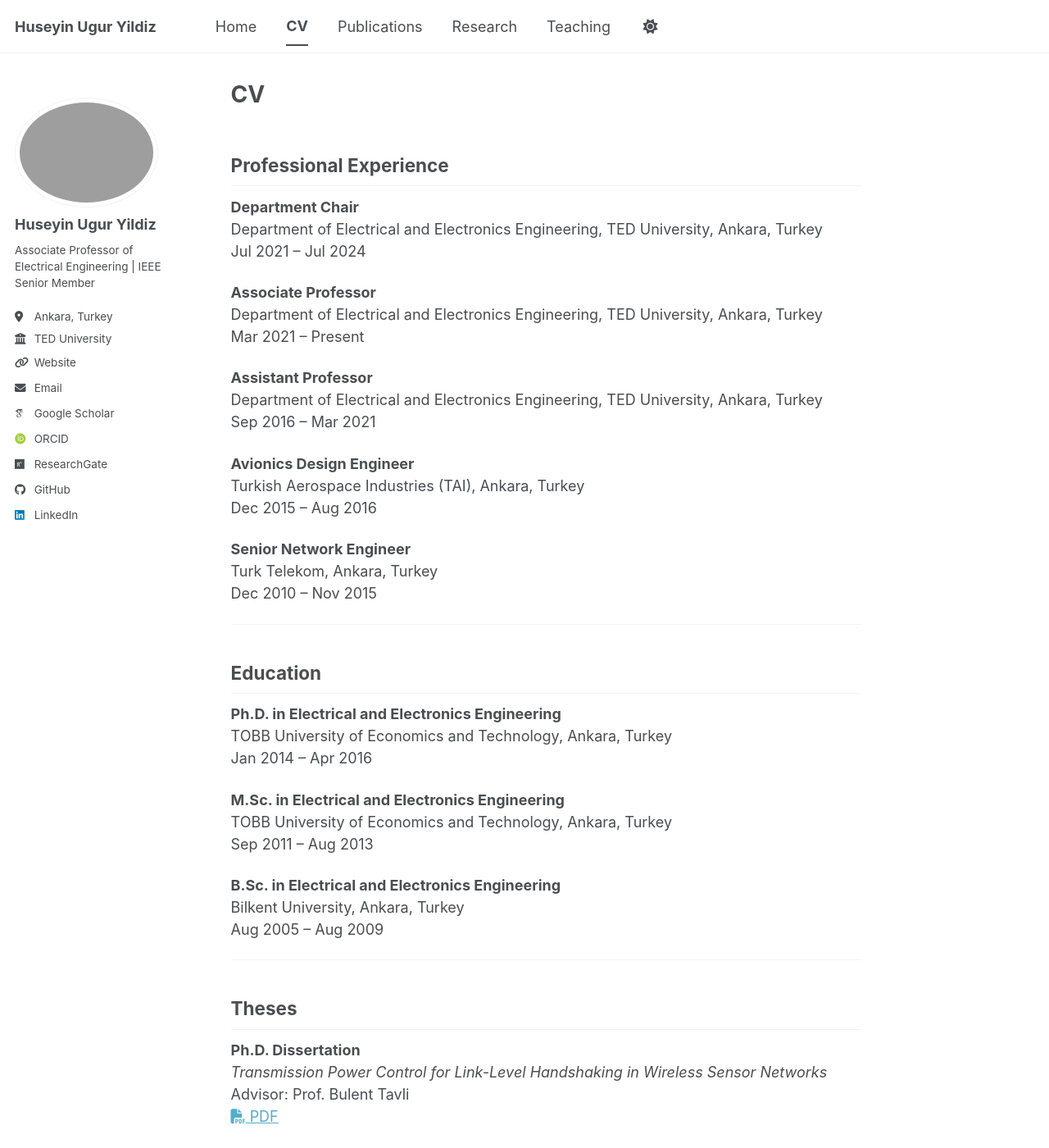
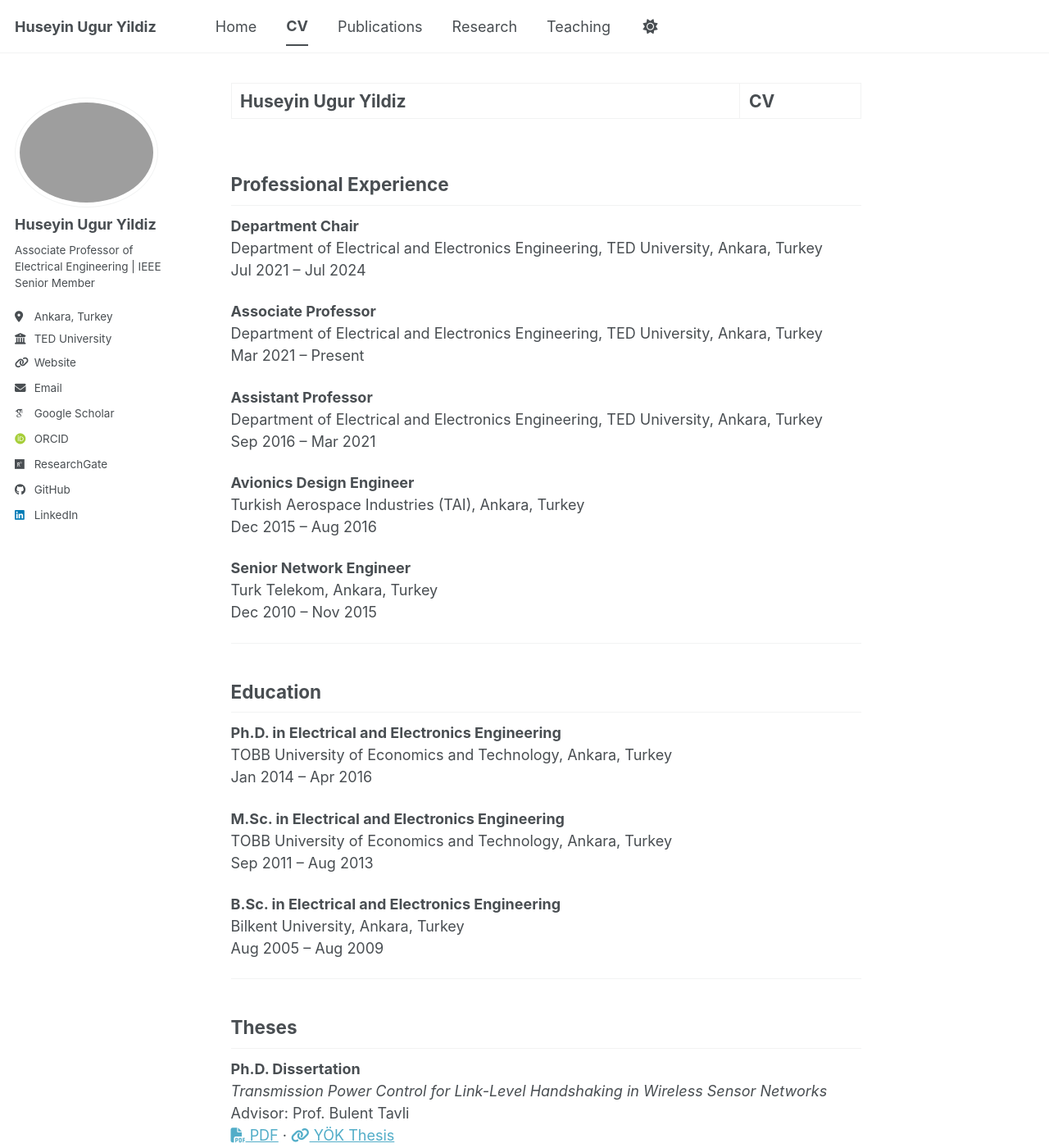
Before and after one commit to huguryildiz/huguryildiz.github.io, a Jekyll site: the page built from _pages/cv.md, in a window 1280 px wide and 1400 px high. Shown: the whole window at 82% size. Built offline with Jekyll 4.4.1, drawn with Linux system fonts in a browser that asks for light colours; some web fonts are replaced; a script bundle is joined from its source files by our own code; library files that are not in the unit come from our copies.

Commit message:
Update cv.md

```diff
--- a/_pages/cv.md
+++ b/_pages/cv.md
@@ -1,9 +1,12 @@
 ---
 layout: single
-title: "CV"
+title: "Huseyin Ugur Yildiz | CV"
 permalink: /cv/
 author_profile: true
+header:
+  overlay: false
 ---
+
 
 ## Professional Experience
 
@@ -50,7 +53,8 @@
 **Ph.D. Dissertation**
 *Transmission Power Control for Link-Level Handshaking in Wireless Sensor Networks*
 Advisor: Prof. Bulent Tavli <br>
-[<i class="far fa-file-pdf" style="color: inherit;"></i> PDF](/files/paper1.pdf)
+[<i class="far fa-file-pdf" style="color: inherit;"></i> PDF](/files/thesis.pdf) ·
+[<i class="fas fa-link" style="color: inherit;"></i> YÖK Thesis](https://tez.yok.gov.tr/UlusalTezMerkezi/TezGoster?key=Br_XTptK8CZ70f0JGX9xEjZCixd1XEodCqaT6dDVvnmfvltgkE09YEFFWmk5LBx2)
 
 **M.Sc. Thesis**
 *Communication/Computation Trade-offs in Wireless Sensor Networks:
```
